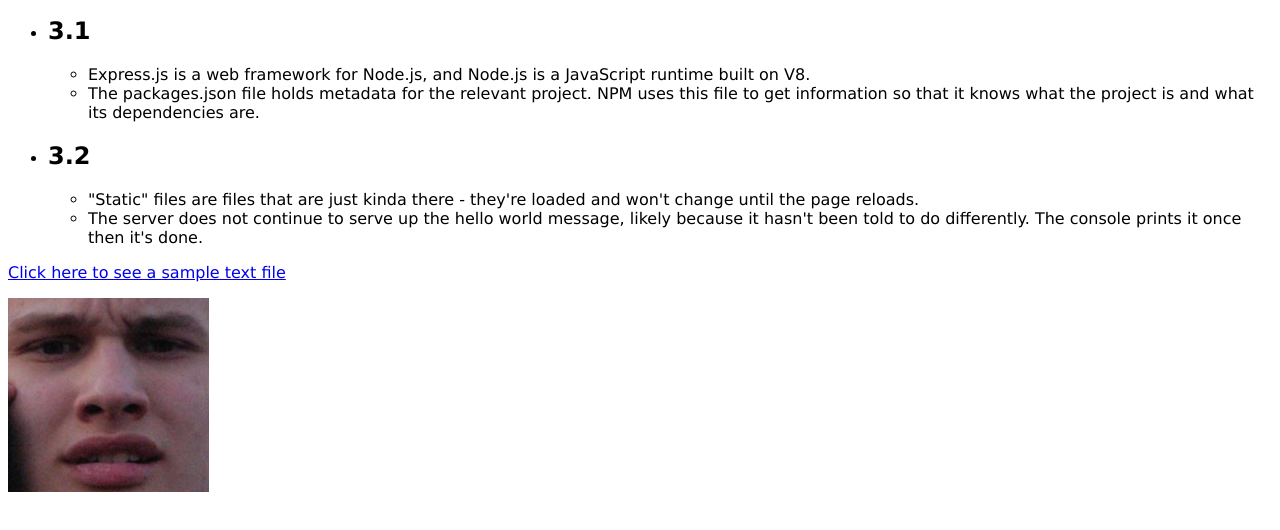
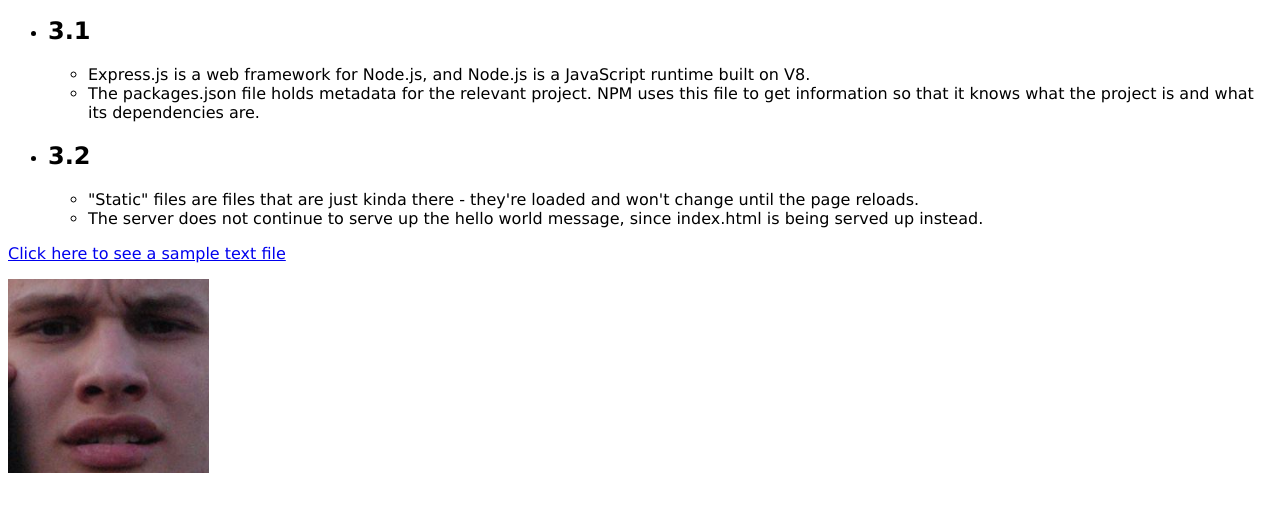
Before and after one commit to javinunger/cs336, a website: page lab03/public/index.html in a window 1280 px wide. Shown: the part 98-628 px from the top of the page. Drawn offline with Linux system fonts and the light colour scheme.

Commit message:
Updated Exercise 3.2 answer

```diff
--- a/lab03/public/index.html
+++ b/lab03/public/index.html
@@ -20,8 +20,7 @@
 				<ul>
 					<li>"Static" files are files that are just kinda there - they're loaded and won't change until the page reloads.
 					</li>
-					<li>The server does not continue to serve up the hello world message, likely because it hasn't been told to do differently. The console prints it once then it's done.
-					</li>
+					<li>The server does not continue to serve up the hello world message, since index.html is being served up instead.
 				</ul>
 		</ul>
 	<a href="answer.txt" /a><p>Click here to see a sample text file</p>
```
